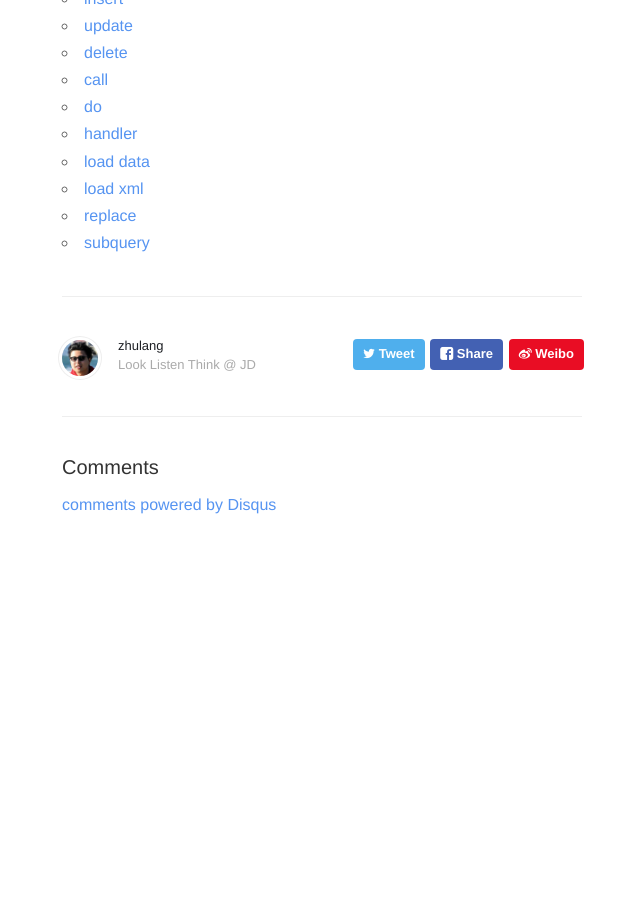
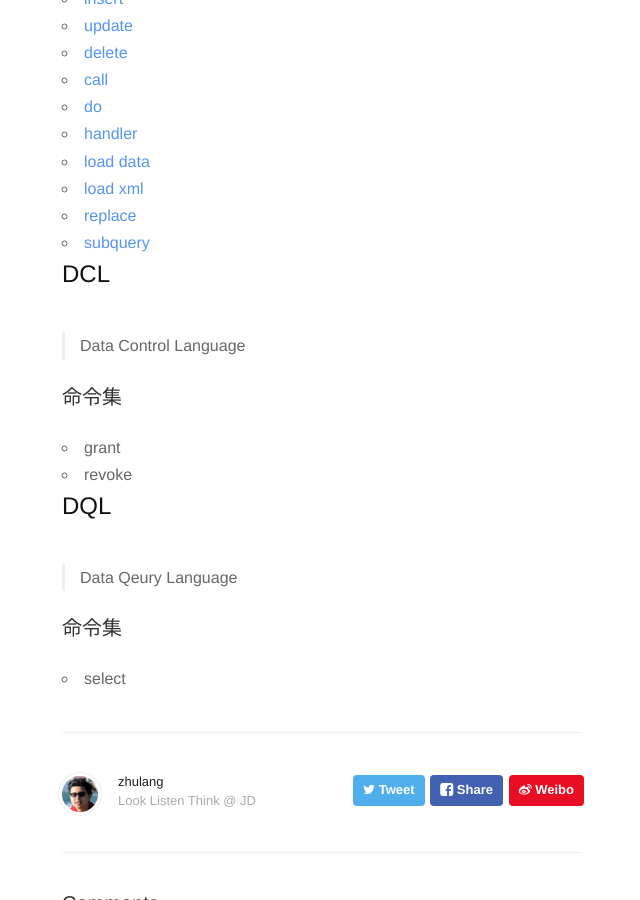
Before and after one commit to tibelf/tibelf.github.io, a Jekyll site: the page built from _posts/2019-02-27-MySQL DDL and DML Commands.md, in a window 1280 px wide and 900 px high, scrolled down 993 px. Shown: the whole window, without its empty margins (318-958 px from the left). Built offline with Jekyll 4.4.1, drawn with Linux system fonts in a browser that asks for light colours; nearby versions of some CDN libraries; library files that are not in the unit come from our copies; comment, search, counter and statistics services are not loaded; before the commit the page ends 1606 px from its top, so only the background shows below that.

Commit message:
1. 完善 2019-02-27-MySQL DDL and DML Commands.md 文档，添加了DCl，DQL命令

```diff
--- a/_posts/2019-02-27-MySQL DDL and DML Commands.md
+++ b/_posts/2019-02-27-MySQL DDL and DML Commands.md
@@ -29,3 +29,16 @@
 * [load xml](https://dev.mysql.com/doc/refman/5.7/en/load-xml.html)
 * [replace](https://dev.mysql.com/doc/refman/5.7/en/replace.html)
 * [subquery](https://dev.mysql.com/doc/refman/5.7/en/subqueries.html)
+
+## DCL
+> Data Control Language
+
+### 命令集
+* grant
+* revoke
+
+## DQL
+> Data Qeury Language
+
+### 命令集
+* select
```
